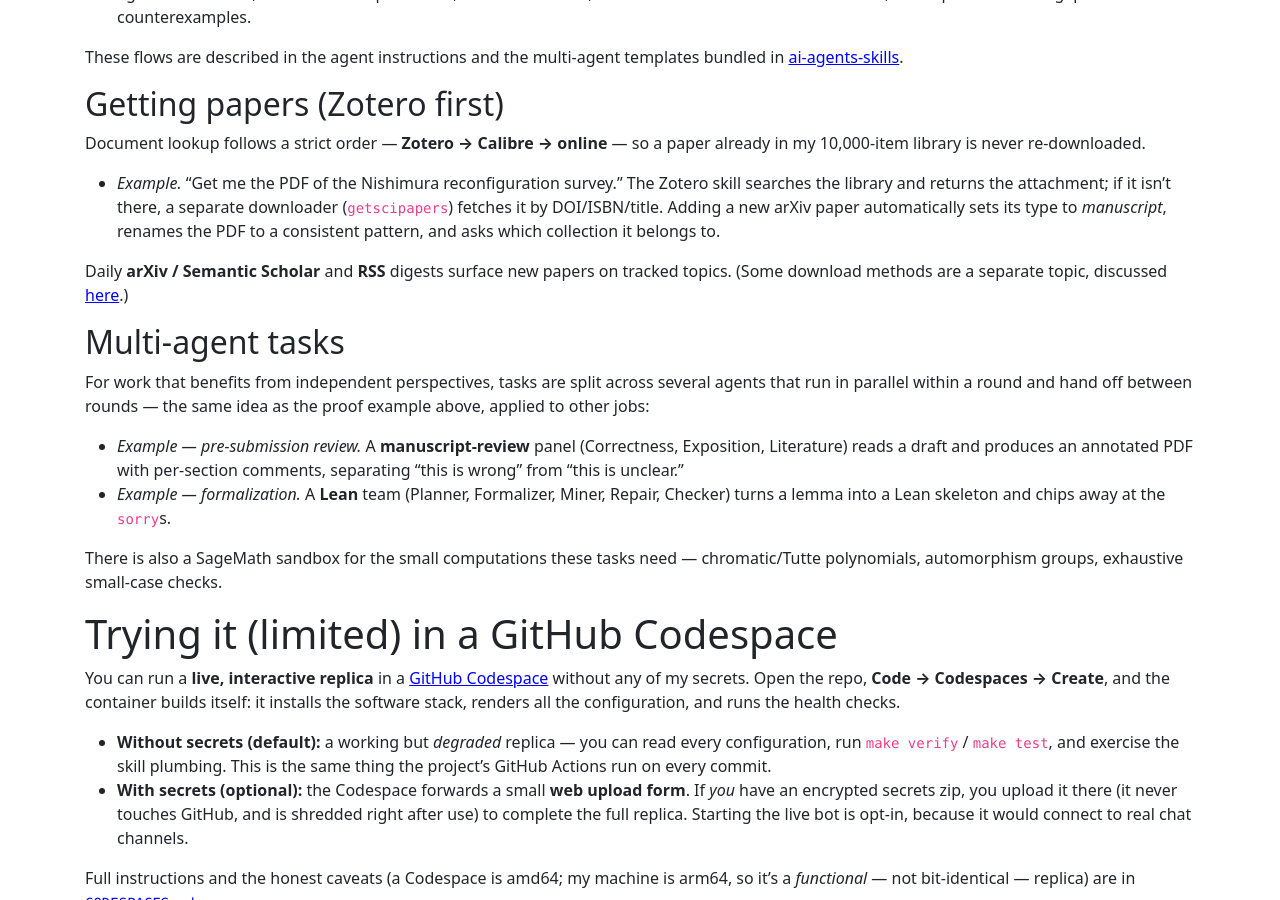
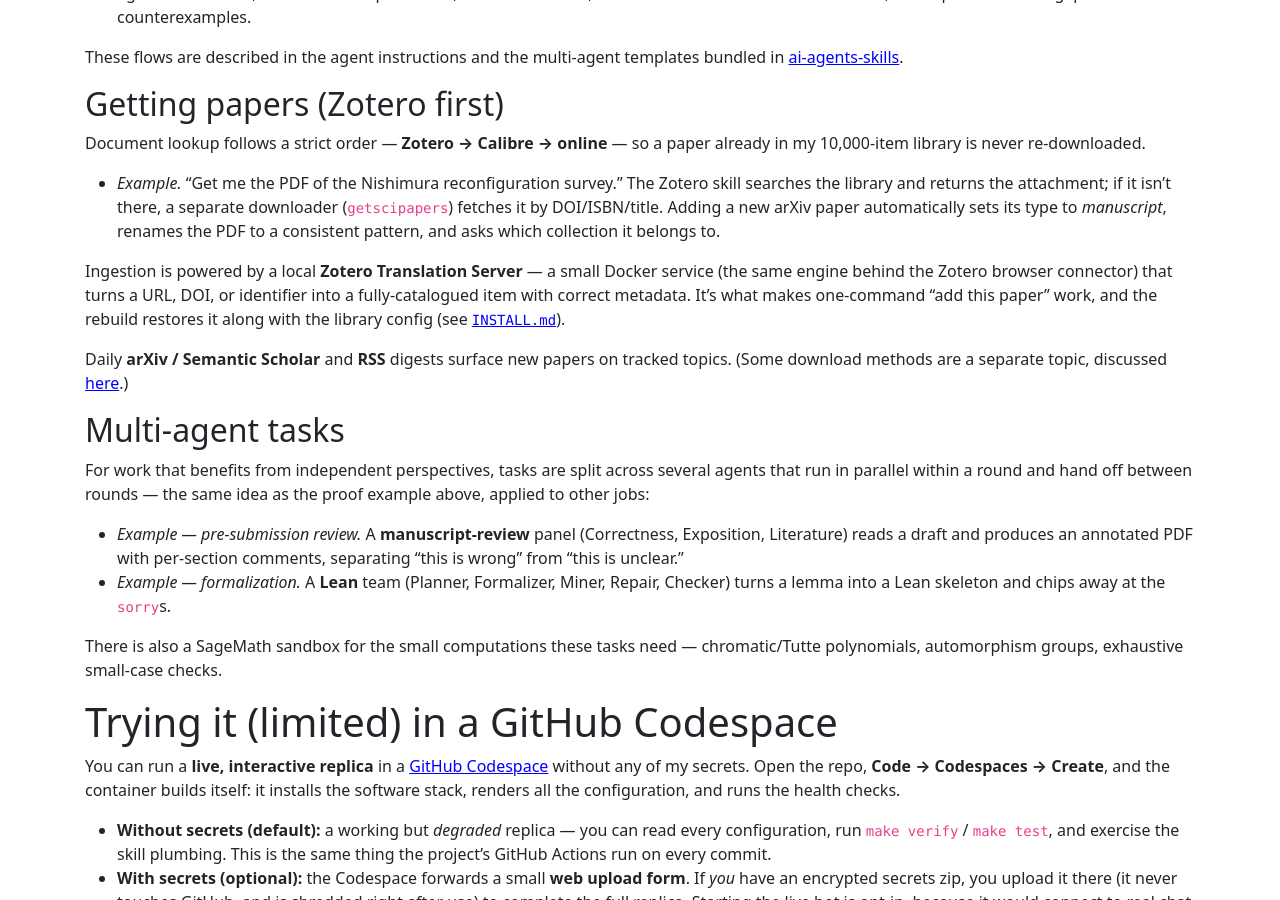
Before and after one commit to hoanganhduc/hoanganhduc.github.io, a Jekyll site: the page built from _posts/2026-06-13-coding-system-rebuild.md, in a window 1280 px wide and 900 px high, scrolled down 1454 px. Built offline with Jekyll 4.4.1, drawn with Linux system fonts in a browser that asks for light colours; nearby versions of some CDN libraries; comment, search, counter and statistics services are not loaded; a style sheet for code colours, icons or effects is not loaded.

Commit message:
post: mention the Zotero Translation Server (how Zotero paper ingestion works)

```diff
--- a/_posts/2026-06-13-coding-system-rebuild.md
+++ b/_posts/2026-06-13-coding-system-rebuild.md
@@ -51,6 +51,8 @@ Document lookup follows a strict order — **Zotero → Calibre → online** —
 
 - *Example.* "Get me the PDF of the Nishimura reconfiguration survey." The Zotero skill searches the library and returns the attachment; if it isn't there, a separate downloader (`getscipapers`) fetches it by DOI/ISBN/title. Adding a new arXiv paper automatically sets its type to *manuscript*, renames the PDF to a consistent pattern, and asks which collection it belongs to.
 
+Ingestion is powered by a local **Zotero Translation Server** — a small Docker service (the same engine behind the Zotero browser connector) that turns a URL, DOI, or identifier into a fully-catalogued item with correct metadata. It's what makes one-command "add this paper" work, and the rebuild restores it along with the library config (see [`INSTALL.md`](https://github.com/hoanganhduc/coding-system-rebuild/blob/main/docs/INSTALL.md)).
+
 Daily **arXiv / Semantic Scholar** and **RSS** digests surface new papers on tracked topics. (Some download methods are a separate topic, discussed [here]({% post_url 2025-05-05-một-số-phương-pháp-tải-bài-báo-khoa-học %}).)
 
 ## Multi-agent tasks
```
